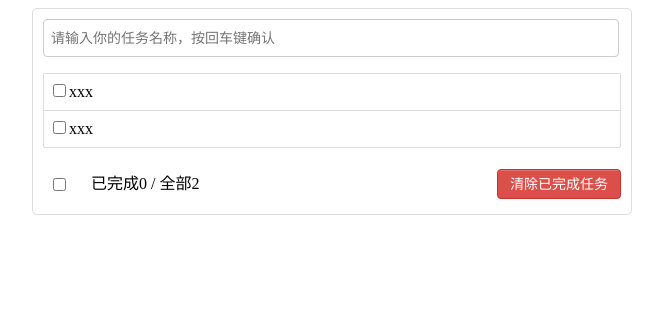
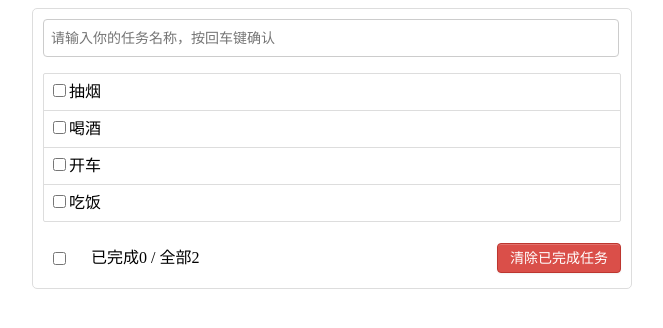
Before and after one commit to AipzzzX/TodoLists, a Vue app: page / in a window 1280 px wide. Shown: the top 328 px of the page, without its empty margins (308-971 px from the left). Built offline with nearby package versions, Linux system fonts and the light colour scheme.

Commit message:
初始化列表

```diff
--- a/src/components/MyItem.vue
+++ b/src/components/MyItem.vue
@@ -2,7 +2,7 @@
   <li>
     <label>
       <input type="checkbox" />
-      <span>xxx</span>
+      <span>{{ this.todo.title }}</span>
     </label>
     <button class="btn btn-danger" style="display: none">删除</button>
   </li>
@@ -11,6 +11,10 @@
 <script>
 export default {
   name: "MyItem",
+  props: ["todo"],
+  mounted() {
+    console.log(this.todo);
+  },
 };
 </script>
 
--- a/src/components/MyList.vue
+++ b/src/components/MyList.vue
@@ -1,7 +1,6 @@
 <template>
   <ul class="todo-main">
-    <MyItem/>
-    <MyItem/>
+    <MyItem v-for="todoObj in todos" :key="todoObj.id" :todo="todoObj" />
   </ul>
 </template>
 
@@ -12,6 +11,16 @@ export default {
   name: "MyList",
   components: {
     MyItem,
+  },
+  data() {
+    return {
+      todos: [
+        { id: "001", title: "抽烟", done: true },
+        { id: "002", title: "喝酒", done: false },
+        { id: "003", title: "开车", done: true },
+        { id: "004", title: "吃饭", done: true },
+      ],
+    };
   },
 };
 </script>
```
